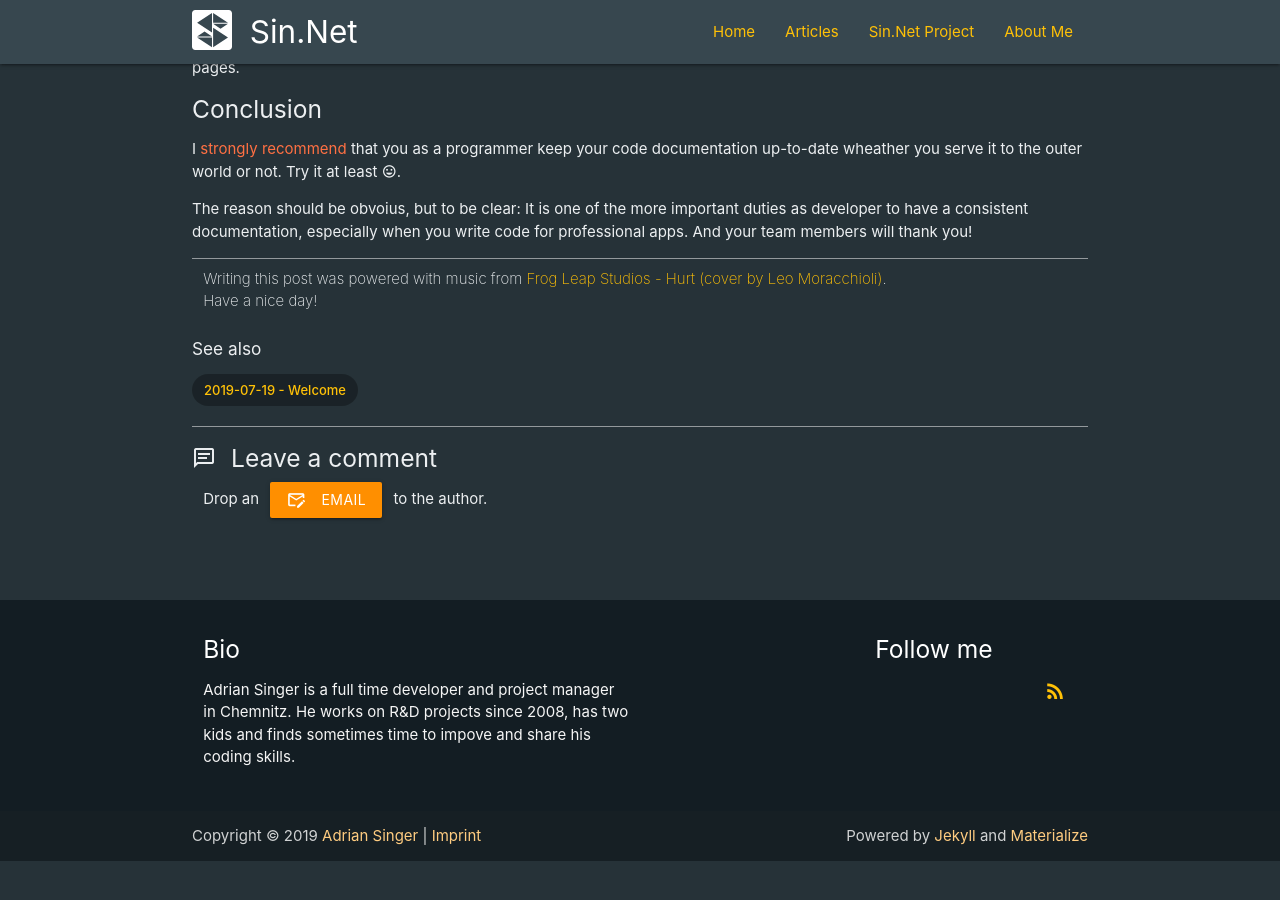
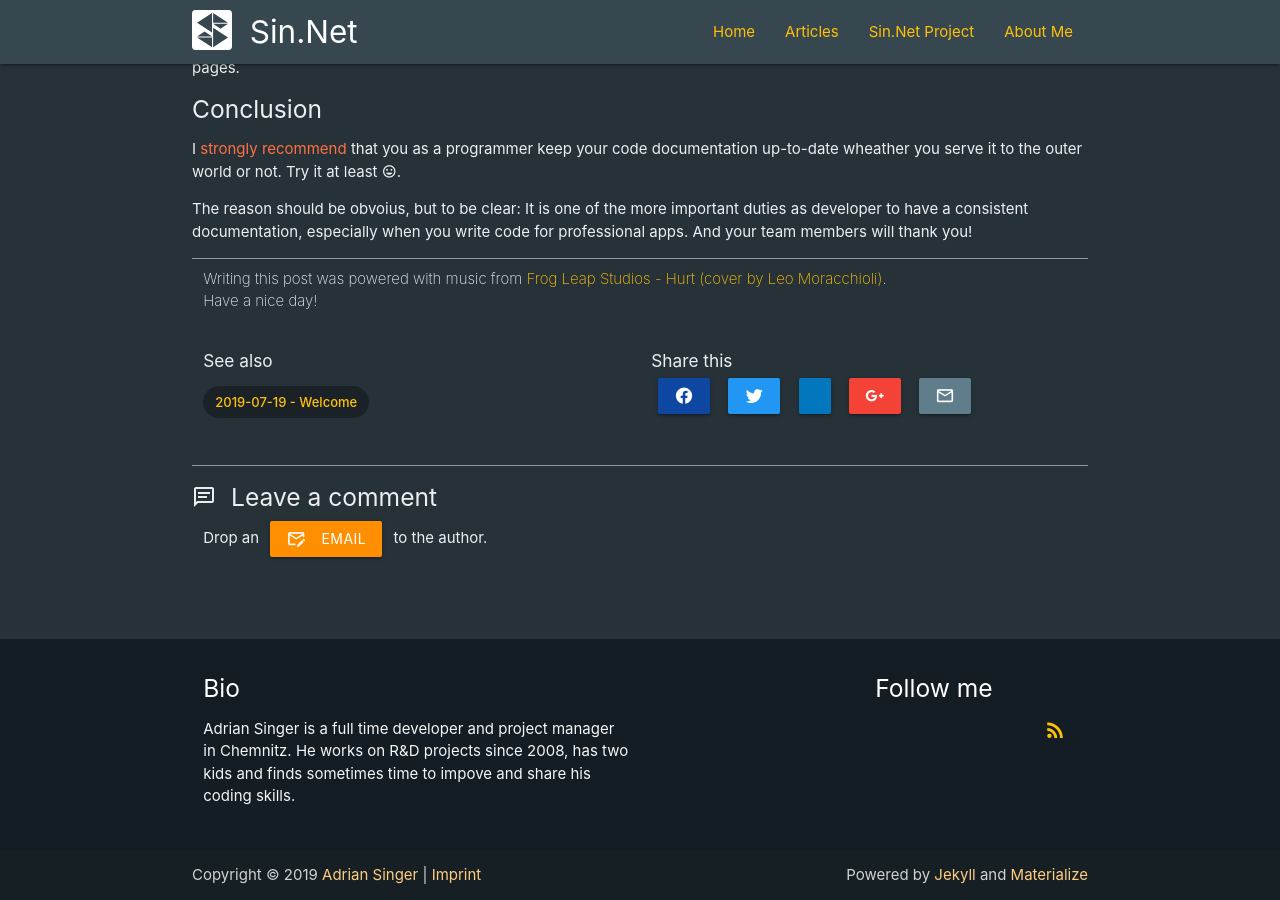
Before and after one commit to adriansinger87/adriansinger87.github.io, a Jekyll site: the page built from _posts/2019-08-11-api-documentation.md, in a window 1280 px wide and 900 px high, scrolled down 1364 px. Built offline with Jekyll 4.4.1, drawn with Linux system fonts in a browser that asks for light colours; nearby versions of some CDN libraries; before the commit the page ends 2225 px from its top, so only the background shows below that.

Commit message:
sahre links included, need some tests

```diff
--- a/_includes/post_related.html
+++ b/_includes/post_related.html
@@ -6,8 +6,9 @@
 {% endif %}
 {% endfor %}
 
+<div class="row">
     {% if related == true %}
-
+    <div class="col s12 m8 l6">
         <h6>See also</h6>
         <ul>
             {% for post in site.posts %}
@@ -22,5 +23,22 @@
             {% endif %}
             {% endfor %}
         </ul>
+    </div>
+    {% endif %}
+    <div class="col s12 m4 l6">
+        <h6>Share this</h6>
+        <div id="share-buttons">
+            <a class="btn blue darken-4" onclick="window.open('http://www.facebook.com/share.php?u={{ site.url }}{{ pageurl }}');">
+            <i class="mdi mdi-facebook"></i></a>
+            <a class="btn blue" title="Share this on Twitter" onclick="window.open('http://twitter.com/home?status={{ site.url }}{{ pageurl }}');">
+            <i class="mdi mdi-twitter"></i></a>
+            <a class="btn light-blue darken-3" title="Share this on Linkedin" onclick="window.open('https://www.linkedin.com/shareArticle?mini=true&url={{ site.url }}{{ pageurl }}&title=&summary=&source=');">
+            <i class="mdi mdi-linkedin-box"></i></a>
+            <a class="btn red" title="Share this on Google Plus" onclick="window.open('https://plus.google.com/share?url={{ site.url }}{{ pageurl }}');">
+            <i class="mdi mdi-google-plus"></i></a>
+            <a class="btn blue-grey" title="Share this through Email" onclick="window.open('mailto:?&body={{ site.url }}{{ pageurl }}');">
+            <i class="mdi mdi-email-outline"></i></a>
+        </div>
 
-{% endif %}
+    </div>
+</div>
```
Lines whose indentation alone changed are shown as unchanged.
